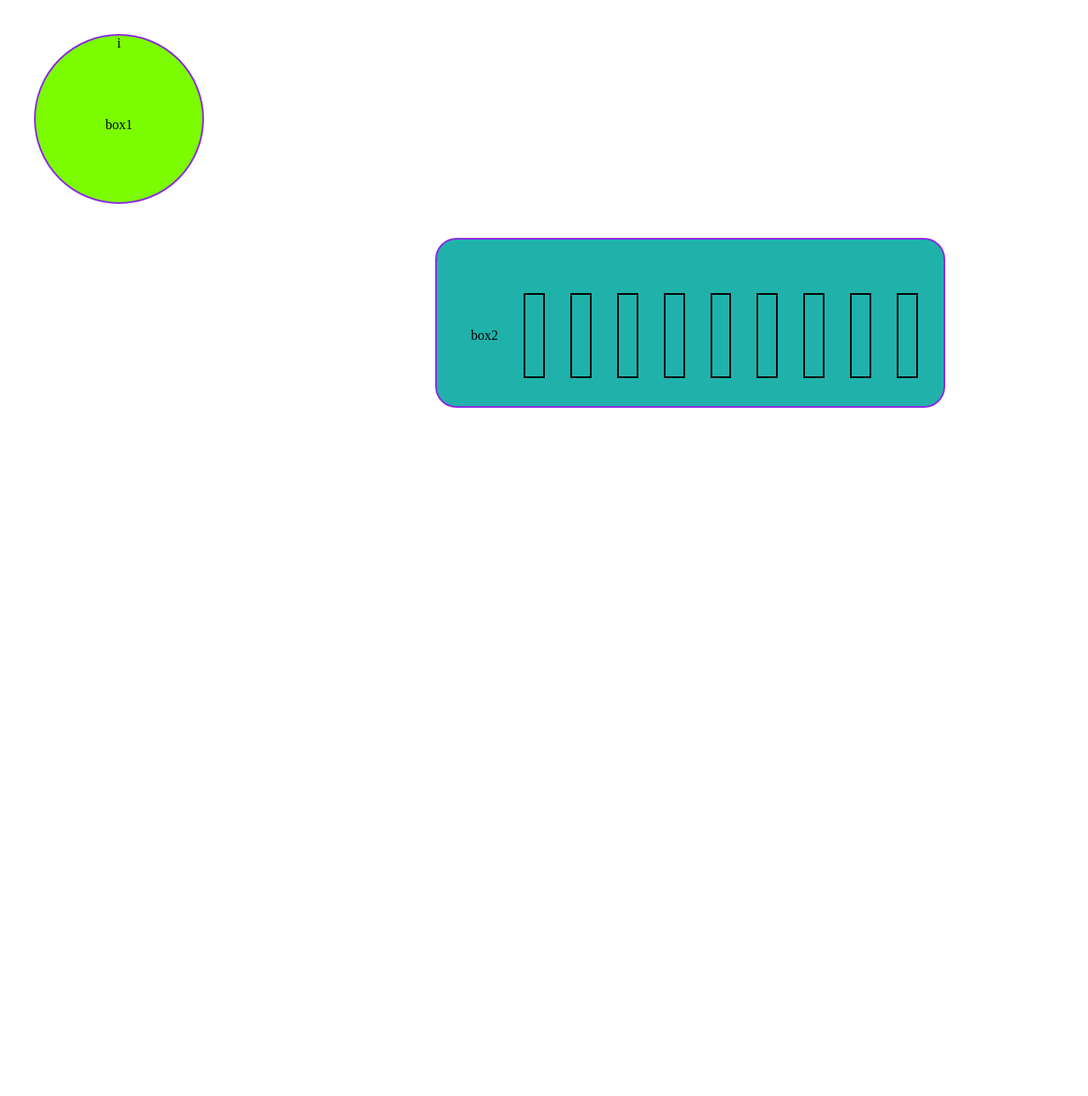
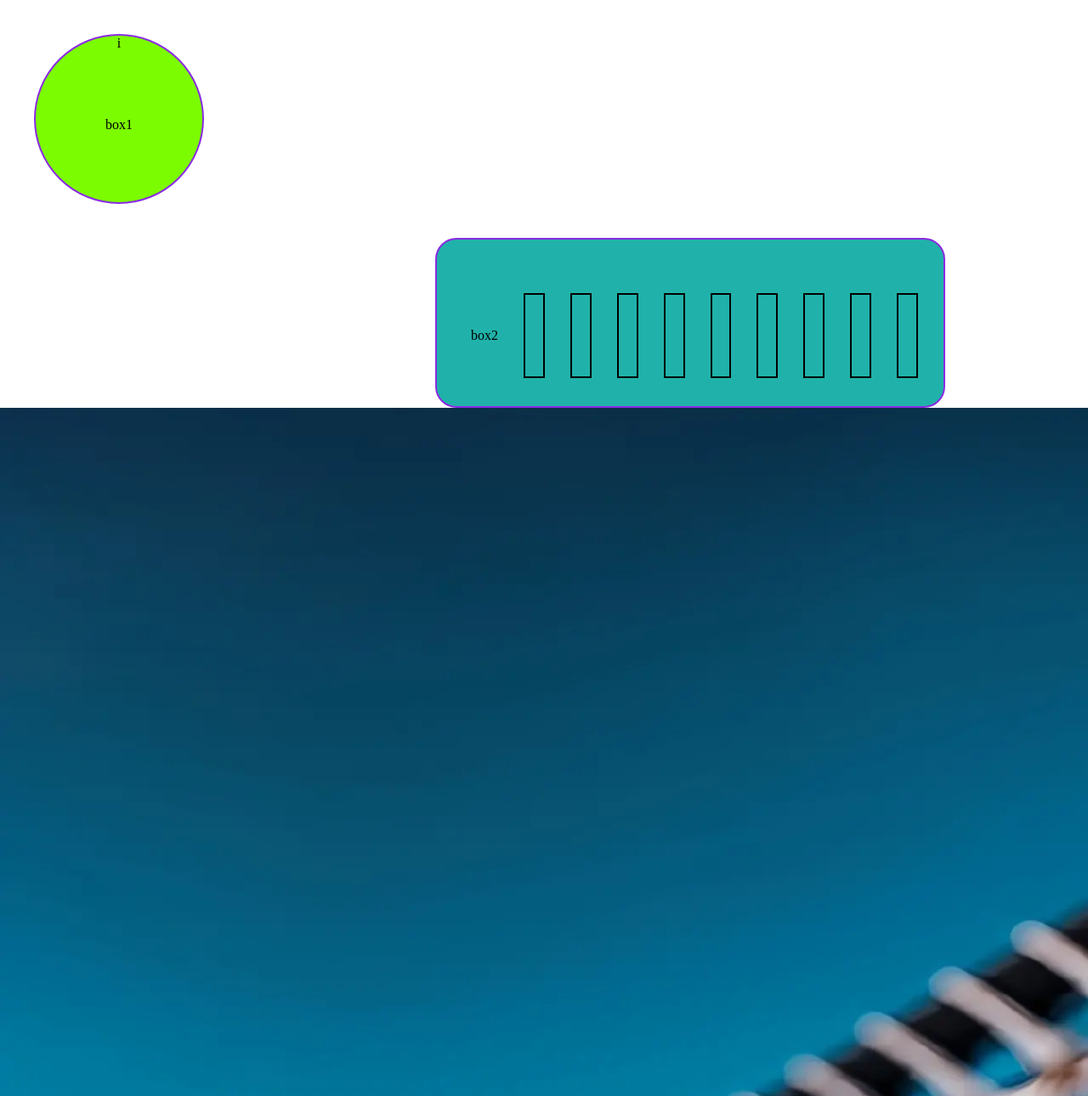
Before and after one commit to obafemi98/new_project, a plain HTML site: page index.html in a window 1280 px wide. Shown: the top 1290 px of the page at 85% size. Before the commit the page ends 800 px from the top, so only its background shows below. Drawn offline with Linux system fonts and the light colour scheme.

Commit message:
add updated images

```diff
--- a/index.html
+++ b/index.html
@@ -31,6 +31,7 @@
 
 
         </div>
+        <img src="img/0a5417d876c9dafa5eaddae580695413.webp" alt="">
 
 
 
```
Also changed, not shown: img/0a5417d876c9dafa5eaddae580695413.webp (added).
